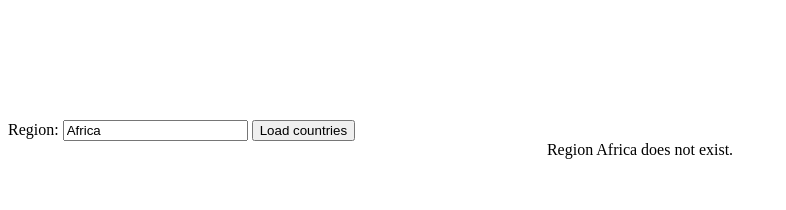
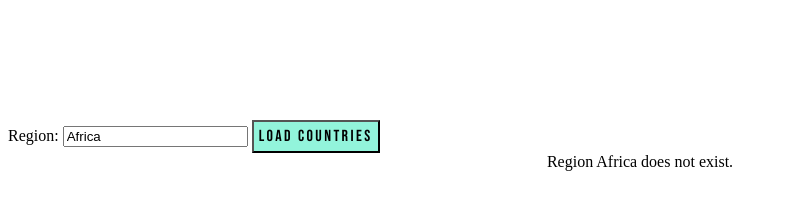
Before and after one commit to vurrutia21/vurrutia21.project2, a plain HTML site: page index.html in a window 1280 px wide. Shown: the whole page, without its empty margins (0-786 px from the left). Drawn offline with nearby package versions, Linux system fonts and the light colour scheme; no server answers.

Commit message:
style.css

```diff
--- a/style.css
+++ b/style.css
@@ -1,4 +1,4 @@
-#body {
+.body {
     background-color: black;
 }
 #h1 {
@@ -23,6 +23,14 @@
     margin: 20px;
     text-align: center;
 }
-  .country-img {
+.country-img {
     width: 90%;
   }
+.js-load-countries {
+    background-color: rgba(136, 243, 216, 0.911);
+    color: black;
+    font-family: 'Bebas Neue', cursive;
+    font-size: 1em;
+    letter-spacing: .15em;
+    padding: 5px;
+}
```
